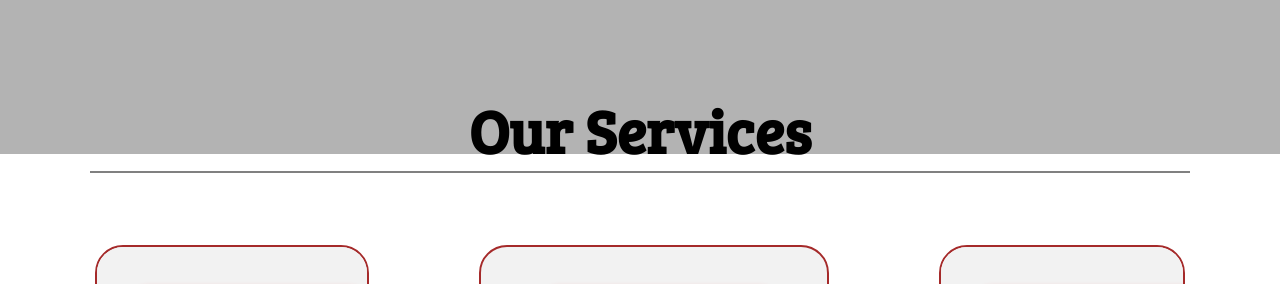
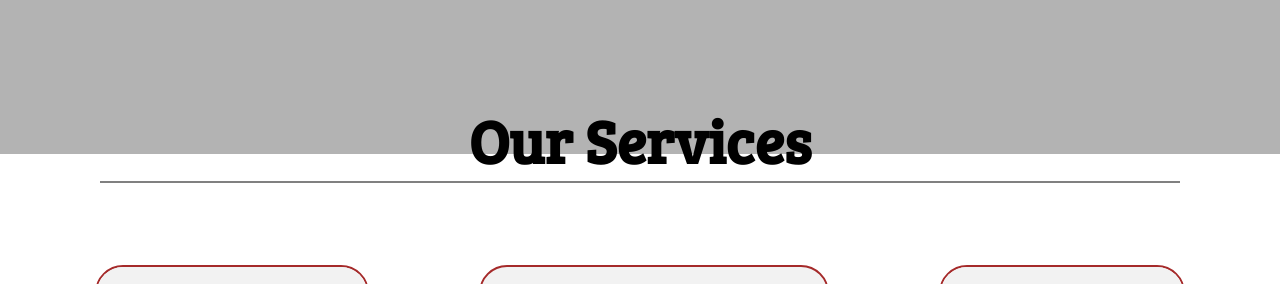
Before and after one commit to ABHISHEK-SIN-GH/OnlineFoodDelivery, a PHP site: page / in a window 1280 px wide. Shown: the part 646-930 px from the top of the page. Run offline with PHP 8.4, Linux system fonts and the light colour scheme; some web fonts are replaced.

Commit message:
Update style.css

```diff
--- a/style.css
+++ b/style.css
@@ -120,7 +120,7 @@ html {
 .h-primary{
     font-family: 'Bree Serif', serif;
     font-size: 3.8rem;
-    padding: 90px;
+    padding: 100px;
 }
 
 #services .box{
```
